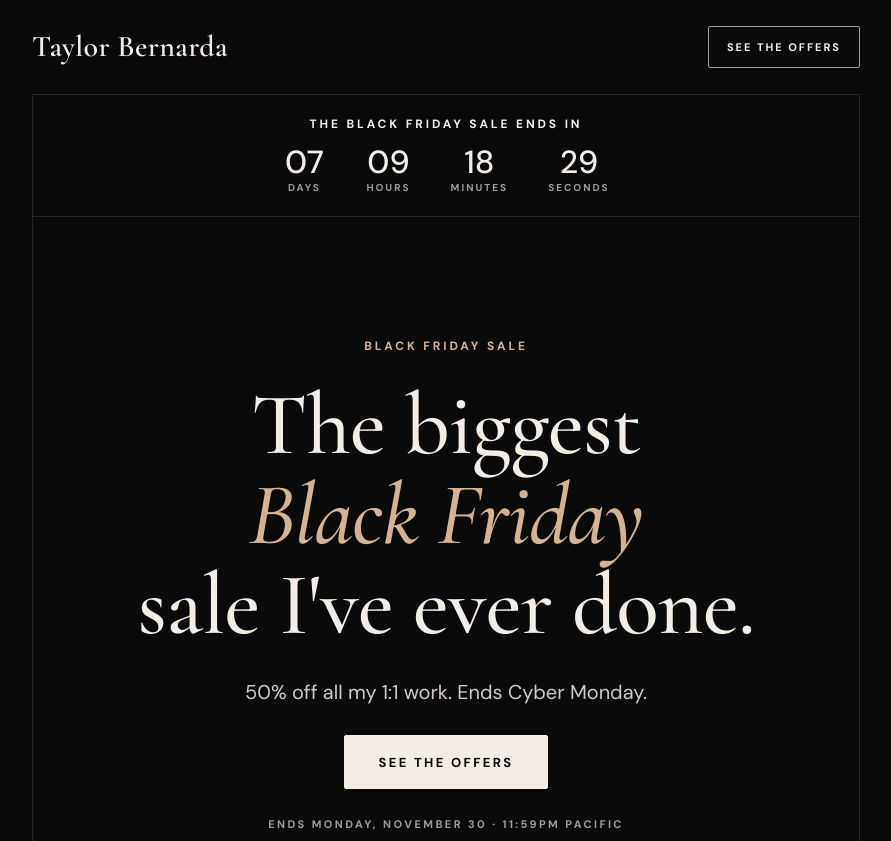
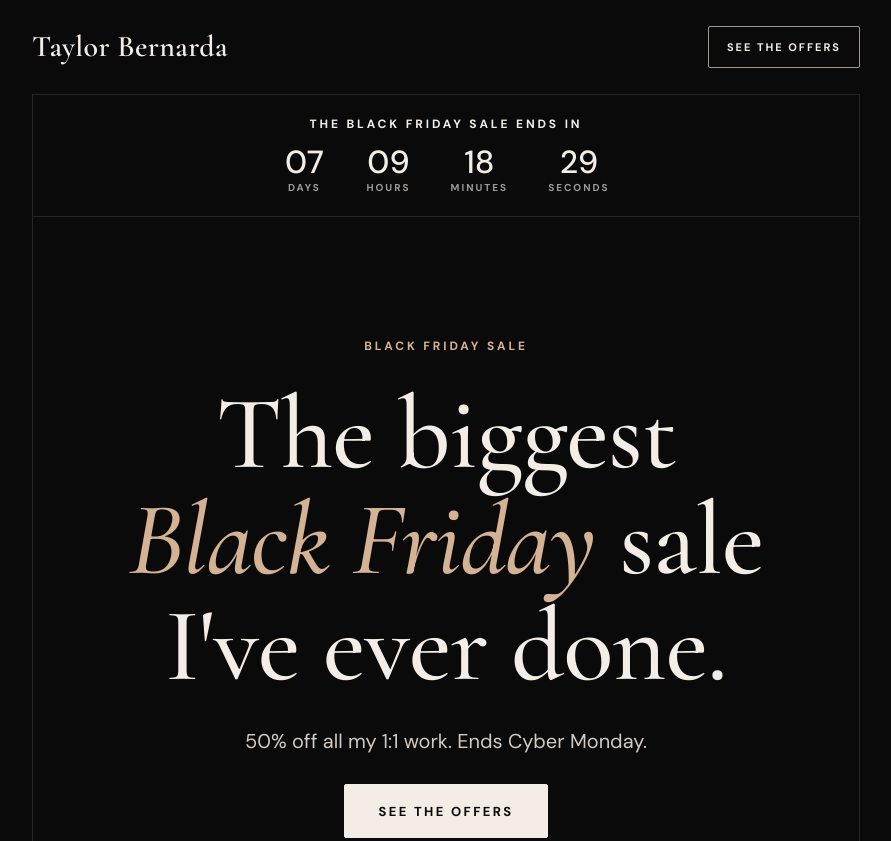
Before and after one commit to taylorbernardayoga/spoken-website, a plain HTML site: page black-friday/index.html in a window 1280 px wide. Shown: the top 841 px of the page, without its empty margins (194-1085 px from the left). Drawn offline with nearby package versions, Linux system fonts and the light colour scheme.

Commit message:
Black Friday page: "Black Friday sale" headline line, matching share image, 2027 rates note
Co-Authored-By: Claude Opus 5.5 <noreply@anthropic.com>

```diff
--- a/black-friday/index.html
+++ b/black-friday/index.html
@@ -80,7 +80,7 @@ nav .btn{min-height:42px;padding:0 18px;font-size:11px}
 .ended{font-family:var(--serif);font-size:clamp(26px,4vw,34px);color:var(--ink)}
 
 .hero{gap:26px;padding-block:clamp(64px,10vw,120px)}
-.hero h1{font-size:min(clamp(44px,8.6vw,88px), calc((100vw - 80px) / 7.3));max-width:none}
+.hero h1{font-size:min(clamp(44px,9.6vw,104px), calc((100vw - 80px) / 6.5));max-width:none}
 .hero h1 .l3{white-space:nowrap}
 .hero .sub{color:var(--soft);font-size:clamp(18px,2vw,20px);max-width:44ch}
 .hero .ends{font-size:11px;font-weight:700;letter-spacing:.22em;text-transform:uppercase;color:var(--muted)}
@@ -213,7 +213,7 @@ if (location.hash) history.replaceState(null, '', location.pathname + location.s
 
   <header class="panel center hero">
     <p class="eyebrow">Black Friday Sale</p>
-    <h1>The biggest<br><em>Black Friday</em><br><span class="l3">sale I've ever done.</span></h1>
+    <h1>The biggest<br><span class="l3"><em>Black Friday</em> sale</span><br><span class="l3">I've ever done.</span></h1>
     <p class="sub">50% off all my 1:1 work. Ends Cyber Monday.</p>
     <a class="btn" href="#offers" data-scroll>See the offers</a>
     <p class="ends">Ends Monday, November 30 · 11:59pm Pacific</p>
@@ -235,7 +235,7 @@ if (location.hash) history.replaceState(null, '', location.pathname + location.s
   <section class="panel center offers-head" id="offers">
     <p class="eyebrow">The offers</p>
     <h2>Three ways to work with me. <em>All half off.</em></h2>
-    <p class="lead">The same 1:1 work I do every day, at the lowest prices I've ever offered. Spots are limited.</p>
+    <p class="lead">The lowest prices I've ever offered. My rates are going up in 2027, and spots are limited.</p>
   </section>
 
   <div class="offers">
```
Also changed, not shown: black-friday/share.png.
